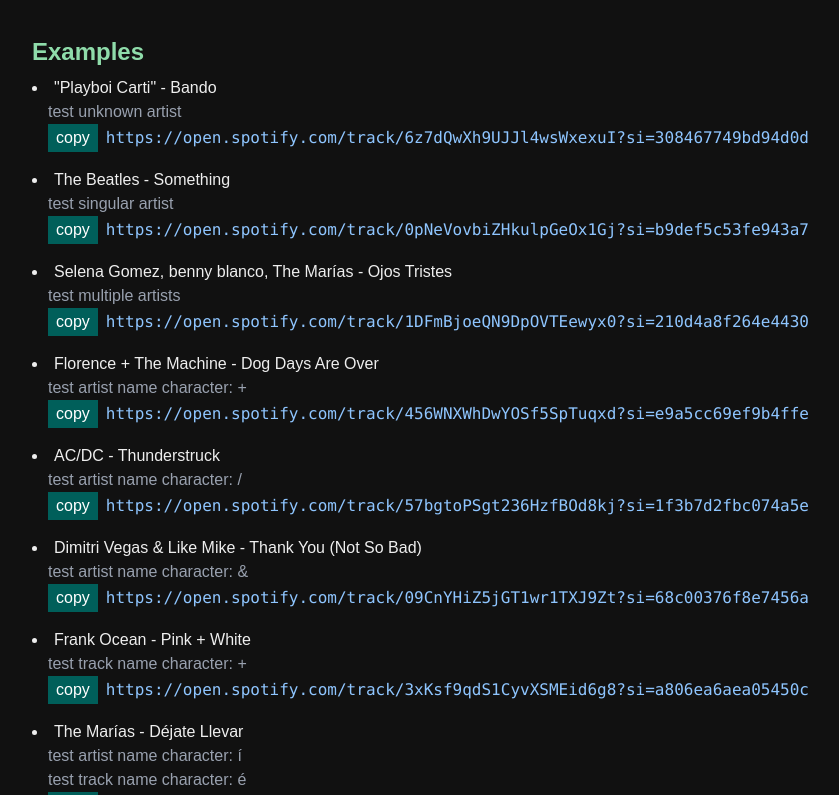
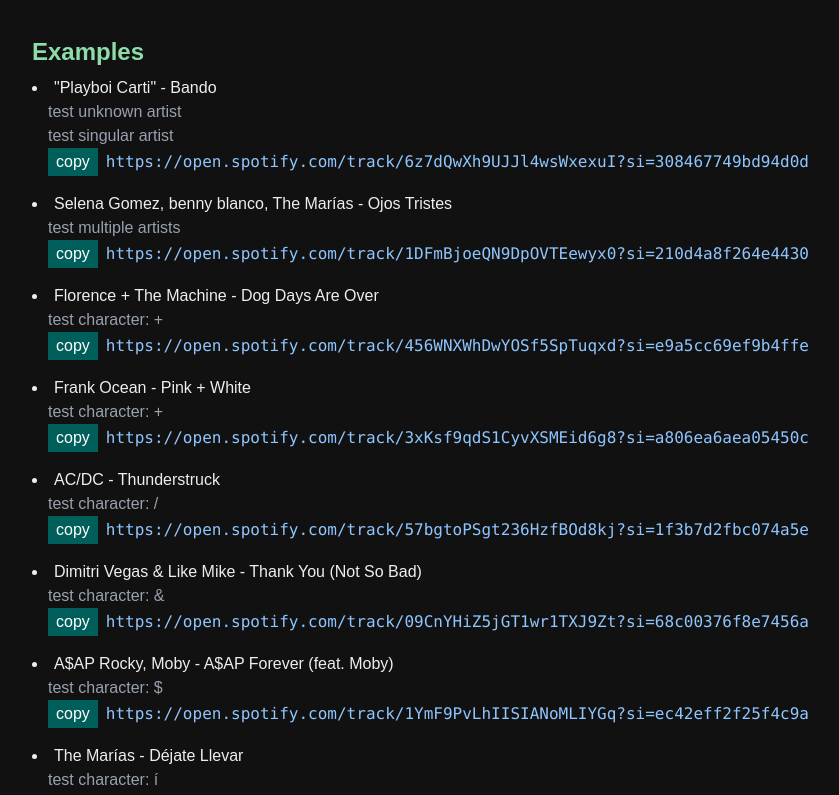
Before and after one commit to Zephkier/fyp-nexttrack, a Next.js app: page / in a window 1280 px wide. Shown: the part 960-1755 px from the top of the page, without its empty margins (160-999 px from the left). Built offline with nearby package versions, Linux system fonts and the light colour scheme.

Commit message:
chore: 'Examples' has more items for testing

```diff
--- a/src/ui/components/Examples.tsx
+++ b/src/ui/components/Examples.tsx
@@ -5,13 +5,12 @@
 const temp_exampleTracks = [
     {
         artistAndName: '"Playboi Carti" - Bando',
-        notes: ["test unknown artist"],
+        notes: [
+            // Format
+            "test unknown artist",
+            "test singular artist",
+        ],
         spotifyLink: "https://open.spotify.com/track/6z7dQwXh9UJJl4wsWxexuI?si=308467749bd94d0d",
-    },
-    {
-        artistAndName: "The Beatles - Something",
-        notes: ["test singular artist"],
-        spotifyLink: "https://open.spotify.com/track/0pNeVovbiZHkulpGeOx1Gj?si=b9def5c53fe943a7",
     },
     {
         artistAndName: "Selena Gomez, benny blanco, The Marías - Ojos Tristes",
@@ -20,30 +19,35 @@
     },
     {
         artistAndName: "Florence + The Machine - Dog Days Are Over",
-        notes: ["test artist name character: +"],
+        notes: ["test character: +"],
         spotifyLink: "https://open.spotify.com/track/456WNXWhDwYOSf5SpTuqxd?si=e9a5cc69ef9b4ffe",
     },
     {
+        artistAndName: "Frank Ocean - Pink + White",
+        notes: ["test character: +"],
+        spotifyLink: "https://open.spotify.com/track/3xKsf9qdS1CyvXSMEid6g8?si=a806ea6aea05450c",
+    },
+    {
         artistAndName: "AC/DC - Thunderstruck",
-        notes: ["test artist name character: /"],
+        notes: ["test character: /"],
         spotifyLink: "https://open.spotify.com/track/57bgtoPSgt236HzfBOd8kj?si=1f3b7d2fbc074a5e",
     },
     {
         artistAndName: "Dimitri Vegas & Like Mike - Thank You (Not So Bad)",
-        notes: ["test artist name character: &"],
+        notes: ["test character: &"],
         spotifyLink: "https://open.spotify.com/track/09CnYHiZ5jGT1wr1TXJ9Zt?si=68c00376f8e7456a",
     },
     {
-        artistAndName: "Frank Ocean - Pink + White",
-        notes: ["test track name character: +"],
-        spotifyLink: "https://open.spotify.com/track/3xKsf9qdS1CyvXSMEid6g8?si=a806ea6aea05450c",
+        artistAndName: "A$AP Rocky, Moby - A$AP Forever (feat. Moby)",
+        notes: ["test character: $"],
+        spotifyLink: "https://open.spotify.com/track/1YmF9PvLhIISIANoMLIYGq?si=ec42eff2f25f4c9a",
     },
     {
         artistAndName: "The Marías - Déjate Llevar",
         notes: [
             // Format
-            "test artist name character: í",
-            "test track name character: é",
+            "test character: í",
+            "test character: é",
         ],
         spotifyLink: "https://open.spotify.com/track/4eevohYu5jHXgnCitivUVT?si=435a57ee92ac4463",
     },
```
